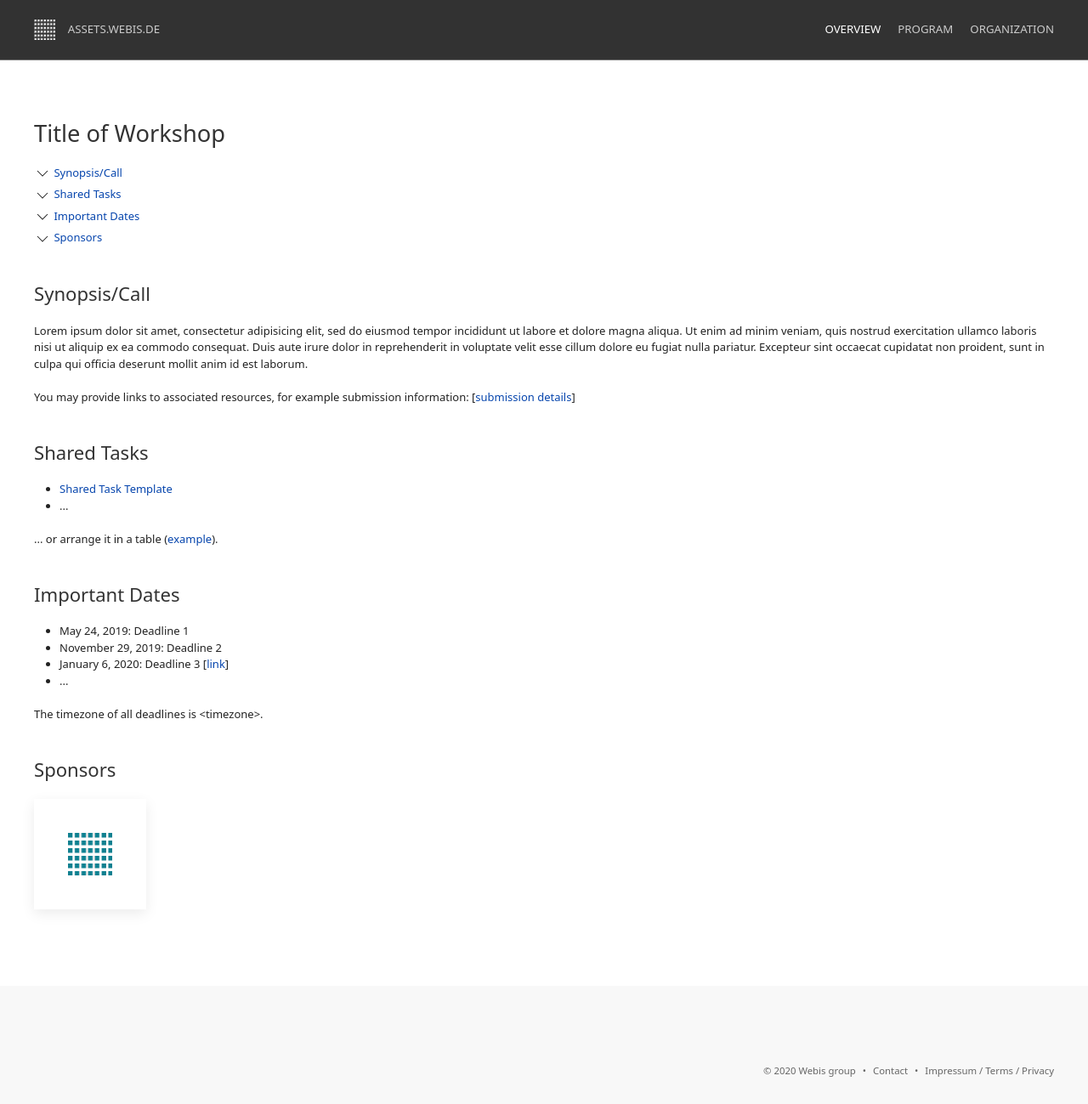
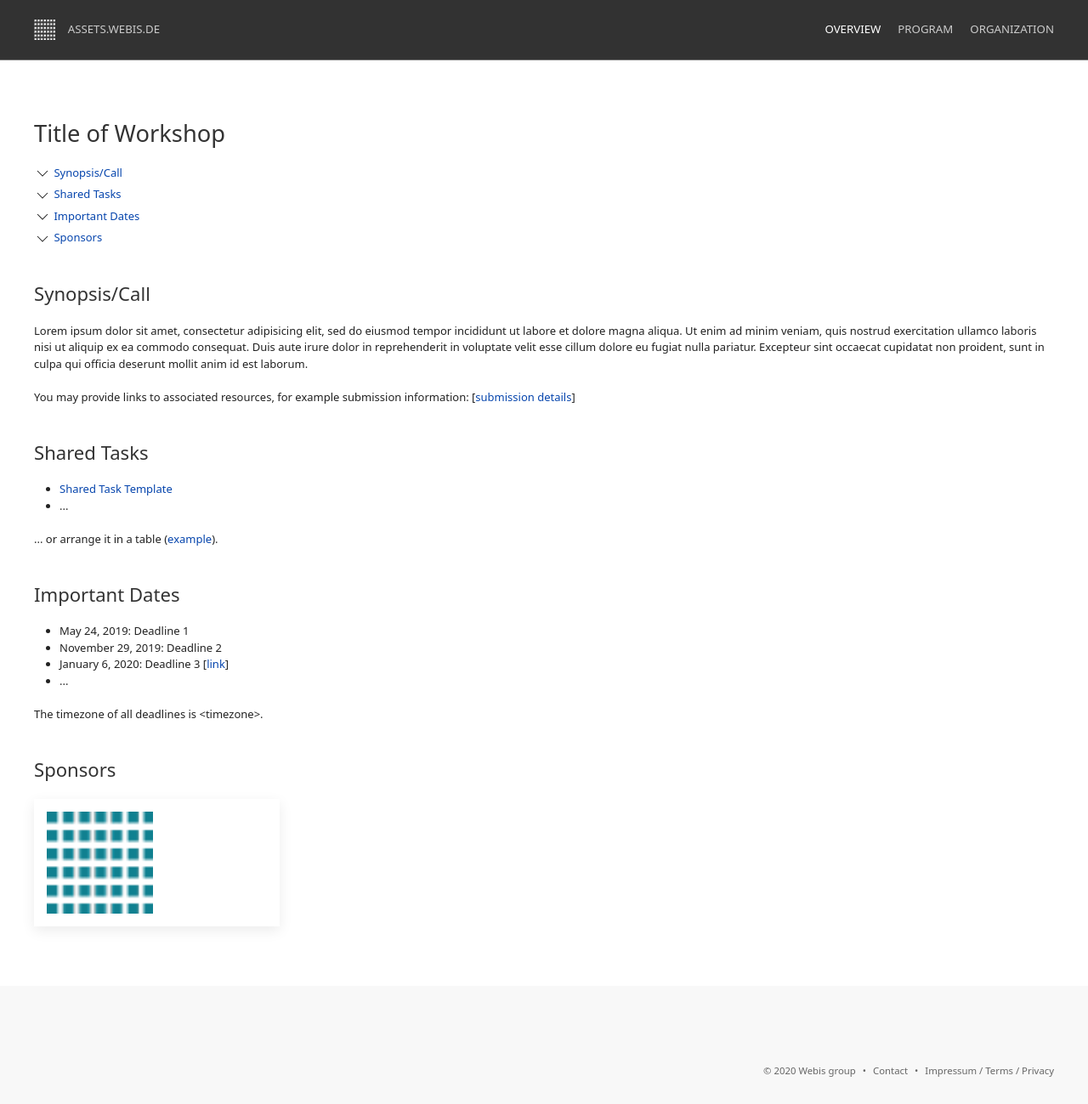
Before and after one commit to webis-de/webis-de-assets, a Jekyll site: the page built from templates/workshop-template/index.html, in a window 1280 px wide and 1299 px high. Shown: the whole window at 85% size. Built offline with Jekyll 4.4.1, drawn with Linux system fonts in a browser that asks for light colours.

Commit message:
Include card CSS

```diff
--- a/css/workshop.scss
+++ b/css/workshop.scss
@@ -5,3 +5,4 @@
 @import "../_sass/variables";
 @import "../_sass/workshop_keynote";
 @import "../_sass/workshop_program";
+@import "../_sass/thumbnail_cards";
```
